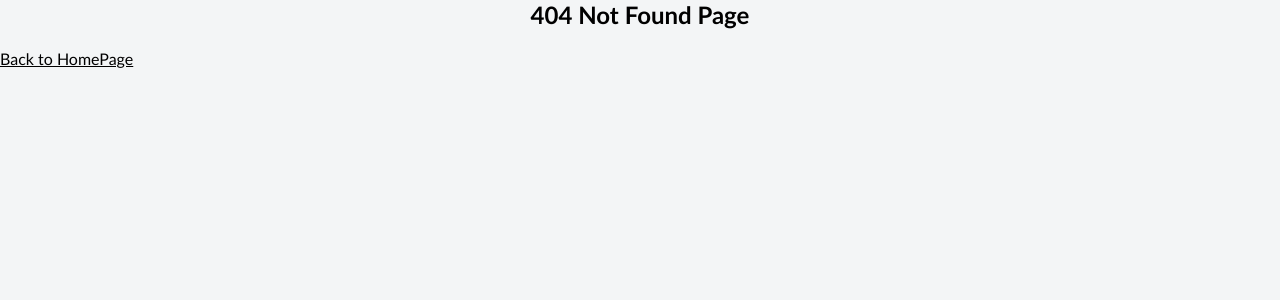
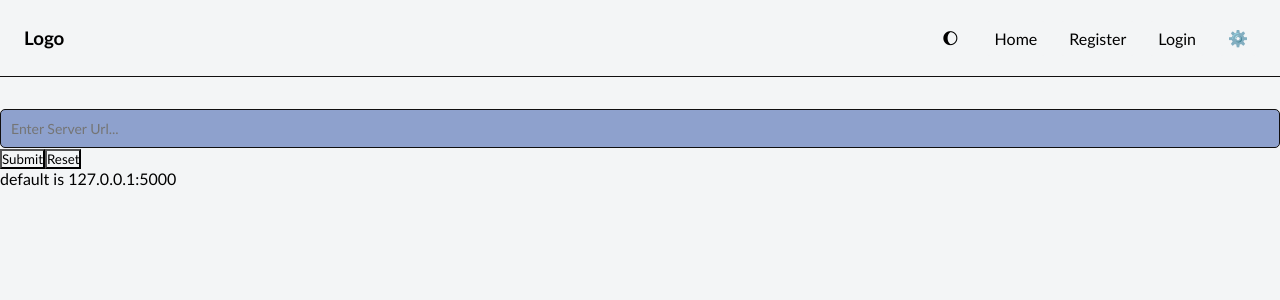
Before and after one commit to VOTMAN/passwordManager, a React (Vite) app: page /Server in a window 1280 px wide. Before the commit this address had no page. Shown: the top 300 px of the page. Built offline with nearby package versions, Linux system fonts and the light colour scheme.

Commit message:
Add a feature to change server url within application

```diff
--- /dev/null
+++ b/src/Context/ServerContext.jsx
@@ -0,0 +1,3 @@
+import { createContext } from "react";
+
+export const ServerContext = createContext()
--- /dev/null
+++ b/src/Context/ServerProvider.jsx
@@ -0,0 +1,12 @@
+import { useState } from "react";
+import { ServerContext } from "./ServerContext";
+
+export const ServerProvider = ({ children }) => {
+    const [server, setServer] = useState("http://127.0.0.1:5000");
+
+    return (
+        <ServerContext.Provider value={{ server, setServer }}>
+            {children}
+        </ServerContext.Provider>
+    );
+};
--- a/src/Login/Login.jsx
+++ b/src/Login/Login.jsx
@@ -3,14 +3,16 @@ import { AuthContext } from "../Context/AuthContext"
 import { useContext, useEffect } from "react"
 import styles from "./Login.module.css"
 import Navbar from "../Nav/Navbar"
+import { ServerContext } from "../Context/ServerContext"
 
 const Login = () => {
-  const baseurl = import.meta.env.VITE_BASE_URL
   const {setToken} = useContext(AuthContext)
+  const {server} = useContext(ServerContext)
+  const baseurl = localStorage.getItem("server_url") || server
   const navigate = useNavigate()
 
-  const handleSubmit = async (e) => {
-
+  const handleSubmit = async () => {
+    console.log(baseurl)
     const username = document.getElementById("user-l").value
     const password = document.getElementById("password-l").value
     let statText = document.getElementById("statusText-l")
--- a/src/Nav/Navbar.jsx
+++ b/src/Nav/Navbar.jsx
@@ -15,6 +15,7 @@ const Navbar = () => {
           <Link to="/" className={styles.navItem}>Home</Link>
           <Link to="/Register" className={styles.navItem}>Register</Link>
           <Link to="/Login" className={styles.navItem}>Login</Link>
+          <Link to="/Server" className={styles.navItem}>⚙️</Link>
         </div>
     </div>
     )
--- a/src/PMPage/PMPage.jsx
+++ b/src/PMPage/PMPage.jsx
@@ -1,12 +1,15 @@
 import { useParams, useNavigate } from 'react-router-dom'
 import { AuthContext } from '../Context/AuthContext'
 import { ModeContext } from '../Context/ModeContext'
+import { ServerContext } from '../Context/ServerContext'
 import { useContext, useEffect, useState } from 'react'
 import PassList from './PassList'
 import styles from "./PMPage.module.css"
 
 const PMPage = () => {
-  const baseurl = import.meta.env.VITE_BASE_URL
+  const {server} = useContext(ServerContext)
+  const baseurl = localStorage.getItem("server_url") || server
+
   const { token, setPasswords, setToken } = useContext(AuthContext)
   const { darkMode, changeMode } = useContext(ModeContext)
   const [load, setLoad] = useState(false)
@@ -21,7 +24,6 @@ const PMPage = () => {
   }, [token, navigate])
 
   const checkTokenValidity = async () => {
-    try {
     const res = await fetch(`${baseurl}/api/protected`, {
       method: "GET",
       headers: {
@@ -33,10 +35,6 @@ const PMPage = () => {
       alert("Session Expired, Logging out...")
       navigate("/login")
       window.location.reload()
-      }
-    } catch (err) {
-      statText.style.color = 'red'
-      statText.innerText = err.message
     }
   }
 
@@ -107,7 +105,6 @@ const PMPage = () => {
         return
       }
 
-      console.log(data.data)
       setPasswords(data.data)
       setLoad(true)
 
@@ -126,7 +123,7 @@ const PMPage = () => {
       alert("Cannot access session token, Logging out...")
       navigate("/login")
     }
-    console.log(idx)
+
     try {
       const res = await fetch(`${baseurl}/api/deletePassword`, {
         method: "DELETE",
@@ -145,11 +142,10 @@ const PMPage = () => {
       }
 
 
-      console.log(data)
       statText.style.color = 'green'
       statText.innerText = data.message
       setLoad(false)
-    } catch (error) {
+    } catch (err) {
       statText.style.color = 'red'
       statText.innerText = err.message
     }
--- a/src/Register/Register.jsx
+++ b/src/Register/Register.jsx
@@ -1,10 +1,12 @@
-import { useState } from "react"
-import { Link } from "react-router-dom"
+import { useContext } from "react"
 import styles from './Register.module.css'
 import Navbar from "../Nav/Navbar"
+import { ServerContext } from "../Context/ServerContext"
 
 const Register = () => {
-  const baseurl = import.meta.env.VITE_BASE_URL
+  const {server} = useContext(ServerContext)
+  const baseurl = localStorage.getItem("server_url") || server
+
   const handleSubmit = async (e) => {
     e.preventDefault()
     const username = String(document.getElementById('user-r').value).trim()
--- /dev/null
+++ b/src/ServerPage/ServerPage.jsx
@@ -0,0 +1,24 @@
+import { useContext } from "react"
+import { ServerContext } from "../Context/ServerContext"
+import Navbar from "../Nav/Navbar"
+
+const ServerPage = () => {
+    const { setServer } = useContext(ServerContext)
+    const handleUserServer = (url) => {
+        setServer(url)
+        localStorage.setItem("server_url", url)
+        alert(`set the url as: ${url}`)
+    }
+
+    return (
+        <div>
+            <Navbar/>
+            <input type="text" placeholder="Enter Server Url..." id="server-url"/>
+            <button onClick={() => handleUserServer(document.querySelector("#server-url").value)}>Submit</button>
+            <button onClick={() => handleUserServer("http://127.0.0.1:5000")}>Reset</button>
+            <p>default is 127.0.0.1:5000</p>
+        </div>
+    )
+}
+
+export default ServerPage
```
Also changed, not shown: src/main.jsx (+13 -6 lines). Lines whose indentation alone changed are shown as unchanged.
